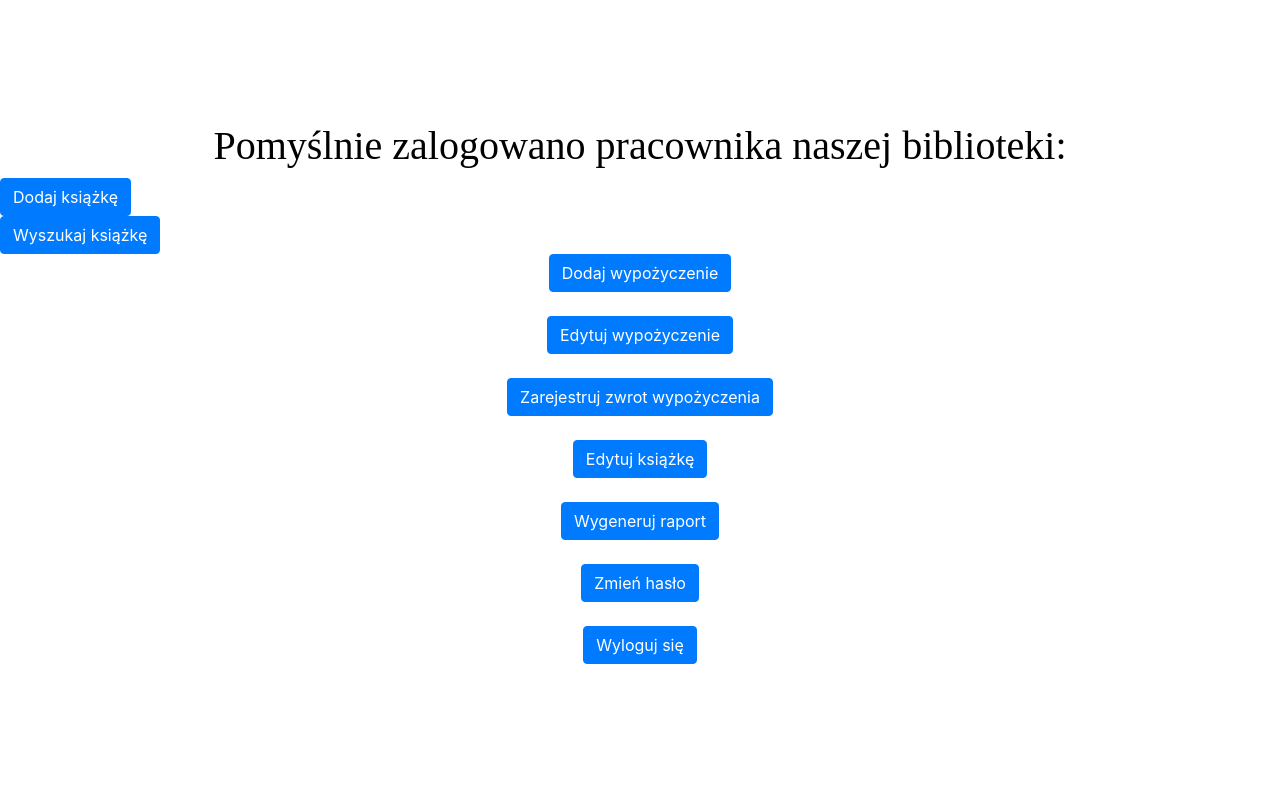
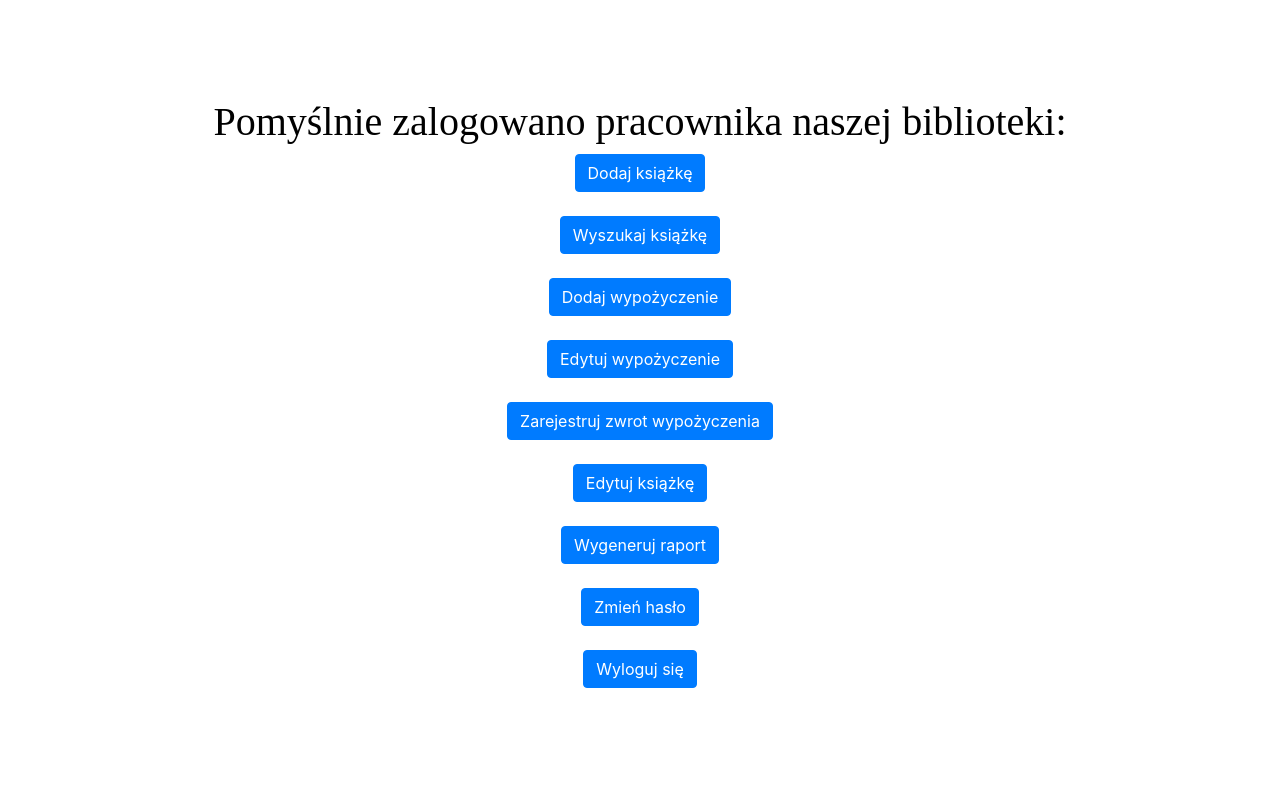
Before and after one commit to jasina007/library, a Flask app: page /loggedUser/worker in a window 1280 px wide. Run offline with Flask 3, Linux system fonts and the light colour scheme; the visitor is signed in with stand-in values (Sample User, id 1); some libraries are stand-ins or nearby versions.

Commit message:
change layout of the logged worker page

```diff
--- a/templates/loggedWorker.html
+++ b/templates/loggedWorker.html
@@ -8,7 +8,8 @@
 <link rel="stylesheet" href="https://cdn.jsdelivr.net/npm/bootstrap@4.0.0/dist/css/bootstrap.min.css"
 integrity="sha384-Gn5384xqQ1aoWXA+058RXPxPg6fy4IWvTNh0E263XmFcJlSAwiGgFAW/dAiS6JXm" crossorigin="anonymous">
 <link rel="stylesheet" href="static/style.css" />
-<body>
+<body class="d-flex justify-content-center align-items-center" style="height: 100vh;">
+    <div class="text-center">
         {% with messages = get_flashed_messages() %}
         {% if messages %}
            {% for message in messages %}
@@ -17,31 +18,51 @@
         {% endif %}
         {% endwith %}
         <h1>Pomyślnie zalogowano pracownika naszej biblioteki: {{name}} {{surname}}</h1>
-    <a href="/newBook" class="mr-auto">
+        <div class="mb-4">
+            <a href="/newBook">
                 <button class='btn btn-primary'>Dodaj książkę</button>
             </a>
-    <a href="/searchBookWorker" class="mr-auto">
+        </div>
+        <div class="mb-4">
+            <a href="/searchBookWorker">
                 <button class='btn btn-primary'>Wyszukaj książkę</button>
             </a>
-    <a href="/newBorrow" style="align-items: center;">
-        <button type="button" class="btn btn-primary mb-4">Dodaj wypożyczenie</button>
+        </div>
+        <div class="mb-4">
+            <a href="/newBorrow">
+                <button type="button" class="btn btn-primary">Dodaj wypożyczenie</button>
             </a>
-    <a href="/editBorrow" style="align-items: center;">
-        <button type="button" class="btn btn-primary mb-4">Edytuj wypożyczenie</button>
+        </div>
+        <div class="mb-4">
+            <a href="/editBorrow">
+                <button type="button" class="btn btn-primary">Edytuj wypożyczenie</button>
             </a>
-    <a href="/returnBorrow" style="align-items: center;">
-        <button type="button" class="btn btn-primary mb-4">Zarejestruj zwrot wypożyczenia</button>
+        </div>
+        <div class="mb-4">
+            <a href="/returnBorrow">
+                <button type="button" class="btn btn-primary">Zarejestruj zwrot wypożyczenia</button>
             </a>
-    <a href="/editBook" style="align-items: center;">
-        <button type="button" class="btn btn-primary mb-4">Edytuj książkę</button>
+        </div>
+        <div class="mb-4">
+            <a href="/editBook">
+                <button type="button" class="btn btn-primary">Edytuj książkę</button>
             </a>
-    <a href="/reports" style="align-items: center;">
-        <button type="button" class="btn btn-primary mb-4">Wygeneruj raport</button>
+        </div>
+        <div class="mb-4">
+            <a href="/reports">
+                <button type="button" class="btn btn-primary">Wygeneruj raport</button>
             </a>
-    <a href="/changeWorkerPassword" style="align-items: center;">
-        <button type="button" class="btn btn-primary mb-4">Zmień hasło</button>
+        </div>
+        <div class="mb-4">
+            <a href="/changeWorkerPassword">
+                <button type="button" class="btn btn-primary">Zmień hasło</button>
             </a>
-    <a href="/loggedOut" style="align-items: center;">
-        <button type="button" class="btn btn-primary mb-4">Wyloguj się</button>
+        </div>
+        <div class="mb-4">
+            <a href="/loggedOut">
+                <button type="button" class="btn btn-primary">Wyloguj się</button>
             </a>
+        </div>
+    </div>
 </body>
+</html>
```
Also changed, not shown: static/style.css (line endings or trailing spaces). Lines whose indentation alone changed are shown as unchanged.
